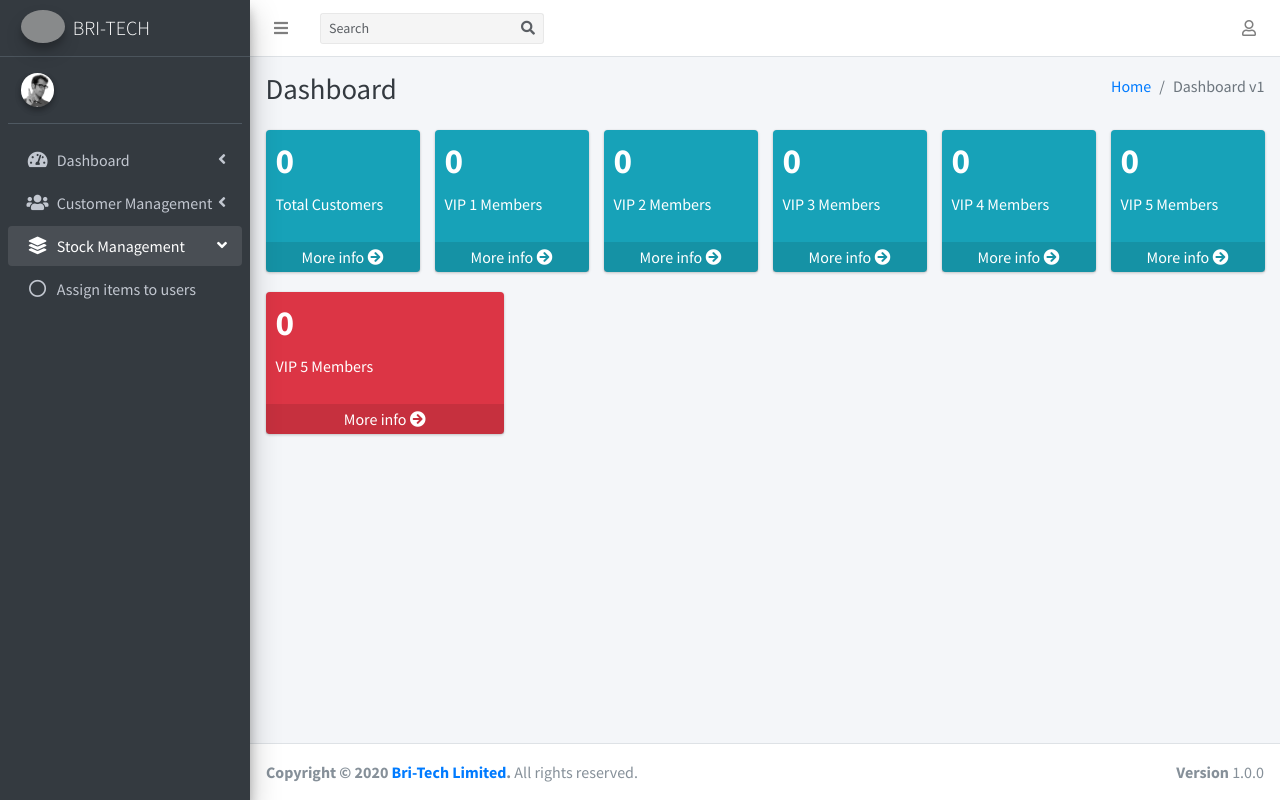
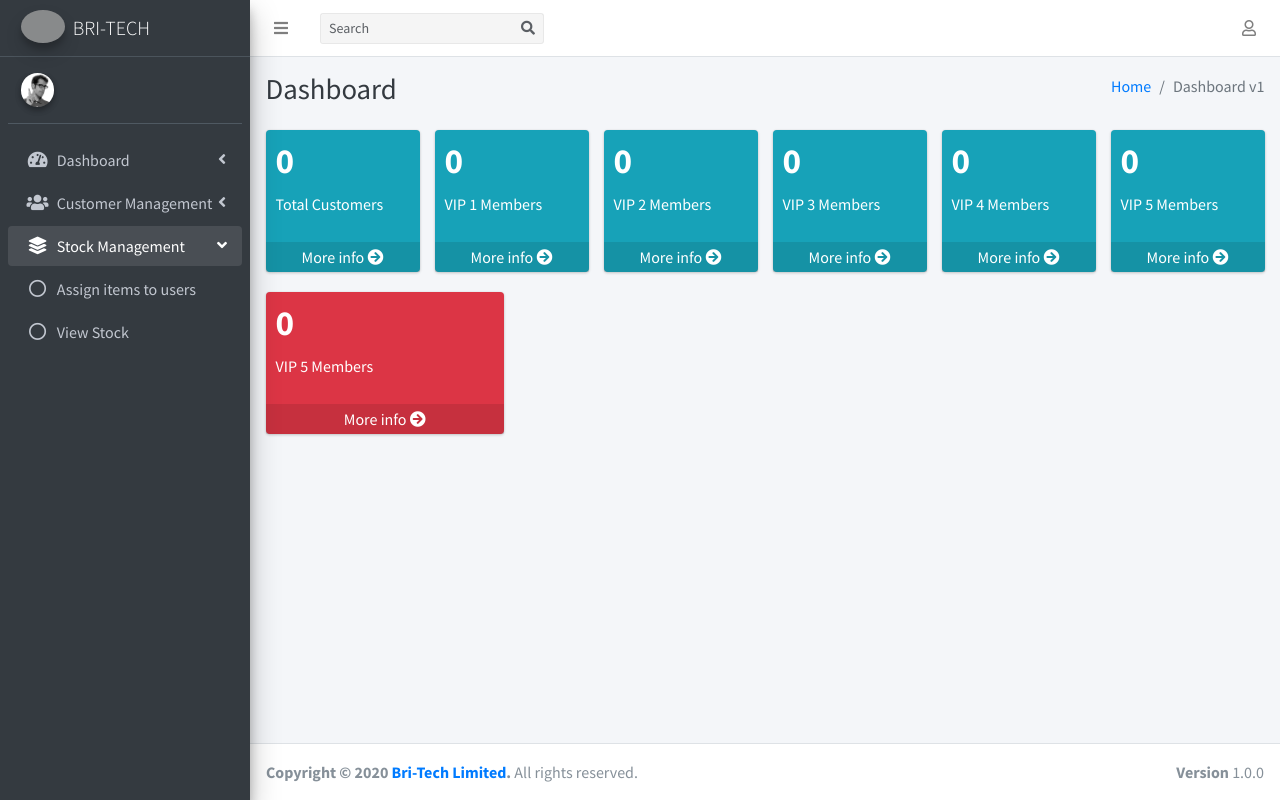
Before and after one commit to Chinoms/britech, a PHP site: page /healthcabal/index.php in a window 1280 px wide, after a click on "Stock Management". Run offline with PHP 8.4, Linux system fonts and the light colour scheme; the visitor is signed in with stand-in values (Sample User, id 1); data that the repository does not hold is empty; some libraries are stand-ins or nearby versions; grey boxes are pictures that could not be loaded.

Commit message:
Create viewstock.php; update inc/sidebar.php

```diff
--- a/inc/sidebar.php
+++ b/inc/sidebar.php
@@ -88,6 +88,13 @@
                   <p>Assign items to users</p>
                 </a>
               </li>
+
+              <li class="nav-item">
+                <a href="viewstock.php" class="nav-link">
+                  <i class="far fa-circle nav-icon"></i>
+                  <p>View Stock</p>
+                </a>
+              </li>
             </ul>
           </li>
         </ul>
--- a/viewstock.php
+++ b/viewstock.php
@@ -47,7 +47,7 @@
                         //  die($query);
                         echo '<table class="table-striped col-md-6">
             <th>Item Name</th>
-            <th>Quantity</th>';
+            <th>Quantity</th>   ';
                         if ($conn->query($fullUserData)) {
                             $runQuery = $conn->query($fullUserData);
                             while ($merchInfo = $runQuery->fetch_assoc()) {
```
